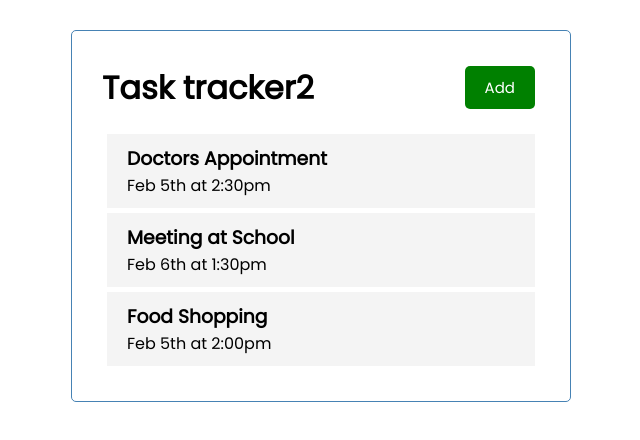
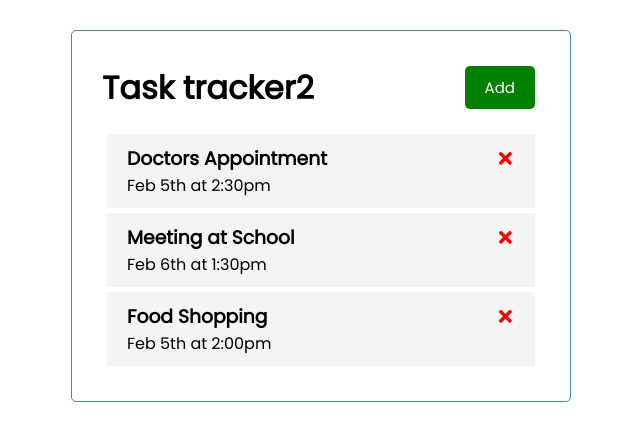
Before and after one commit to Szilagyi001/React-task-tracker-2, a React (Create React App) app: page / in a window 1280 px wide. Shown: the top 440 px of the page, without its empty margins (319-959 px from the left). Built offline with nearby package versions, Linux system fonts and the light colour scheme.

Commit message:
removeTasks

```diff
--- a/package.json
+++ b/package.json
@@ -8,6 +8,7 @@
     "@testing-library/user-event": "^13.5.0",
     "react": "^18.2.0",
     "react-dom": "^18.2.0",
+    "react-icons": "^4.8.0",
     "react-scripts": "5.0.1",
     "web-vitals": "^2.1.4"
   },
--- a/src/App.js
+++ b/src/App.js
@@ -22,13 +22,17 @@
         day: 'Feb 5th at 2:00pm',
         reminder: false,
     }
+])
 
-])
+//Delete task
+const deleteTask = (id) => {
+  setTasks(tasks.filter((task) => task.id !== id))
+}
 
   return (
     <div className="container">
       <Header />
-      <Tasks tasks={tasks}/>
+      <Tasks tasks={tasks} onDelete={deleteTask}/>
     </div>
 
   );
--- a/src/components/Task.js
+++ b/src/components/Task.js
@@ -1,8 +1,12 @@
+import {FaTimes} from 'react-icons/fa'
 
-const Task = ({ task }) => {
+
+const Task = ({ task, onDelete}) => {
   return (
     <div className='task'>
-        <h3>{task.text}</h3>
+        <h3>{task.text} <FaTimes style={{ color:
+            'red',cursor:'pointer'}}
+            onClick={() => onDelete (task.id)} /></h3>
         <p>{task.day}</p>
     </div>
   )
--- a/src/components/Tasks.js
+++ b/src/components/Tasks.js
@@ -1,11 +1,11 @@
 import Task from './Task'
 
-const Tasks = ({tasks}) => {
+const Tasks = ({tasks, onDelete}) => {
 
   return (
     <>
         {tasks.map((task) => (
-        <Task key={task.id} task={task}/>
+        <Task key={task.id} task={task} onDelete={onDelete}/>
         ))}
     </>
   )
```
Also changed, not shown: 1 other file (tests, documents, lock files or other folders).
